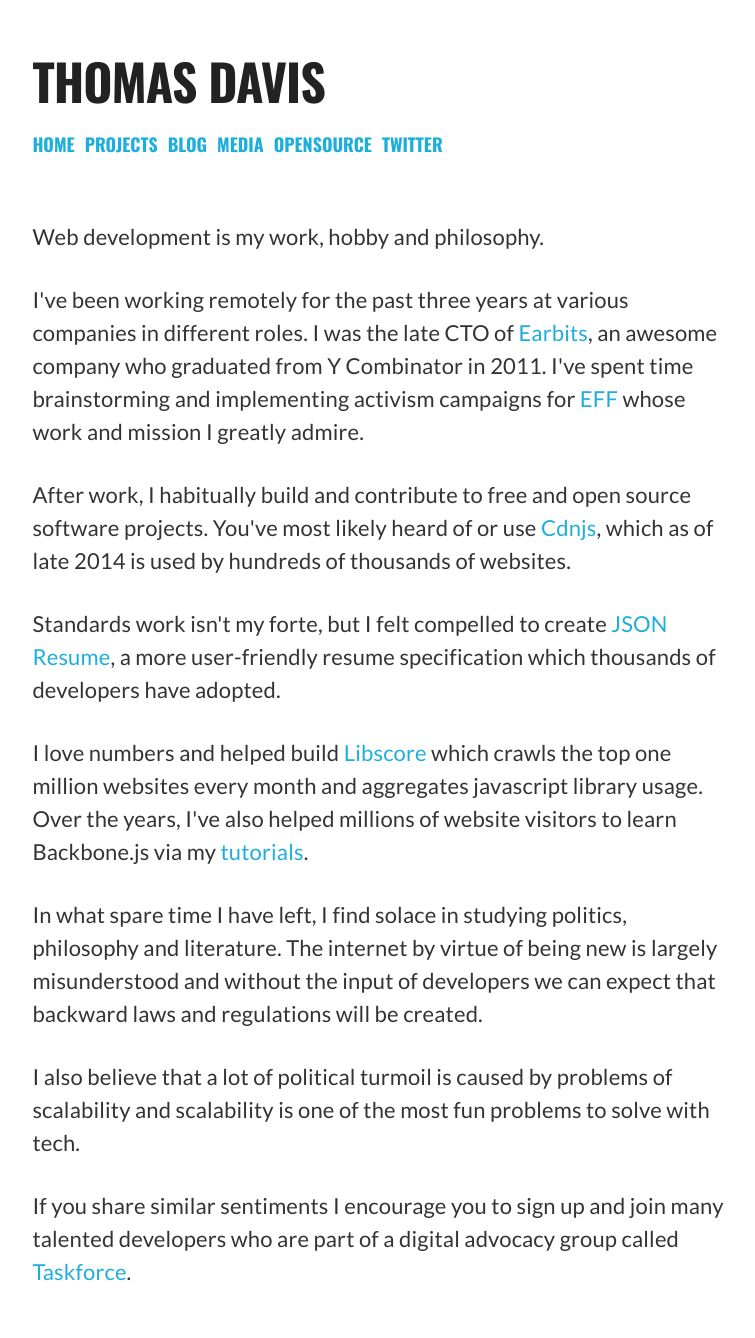
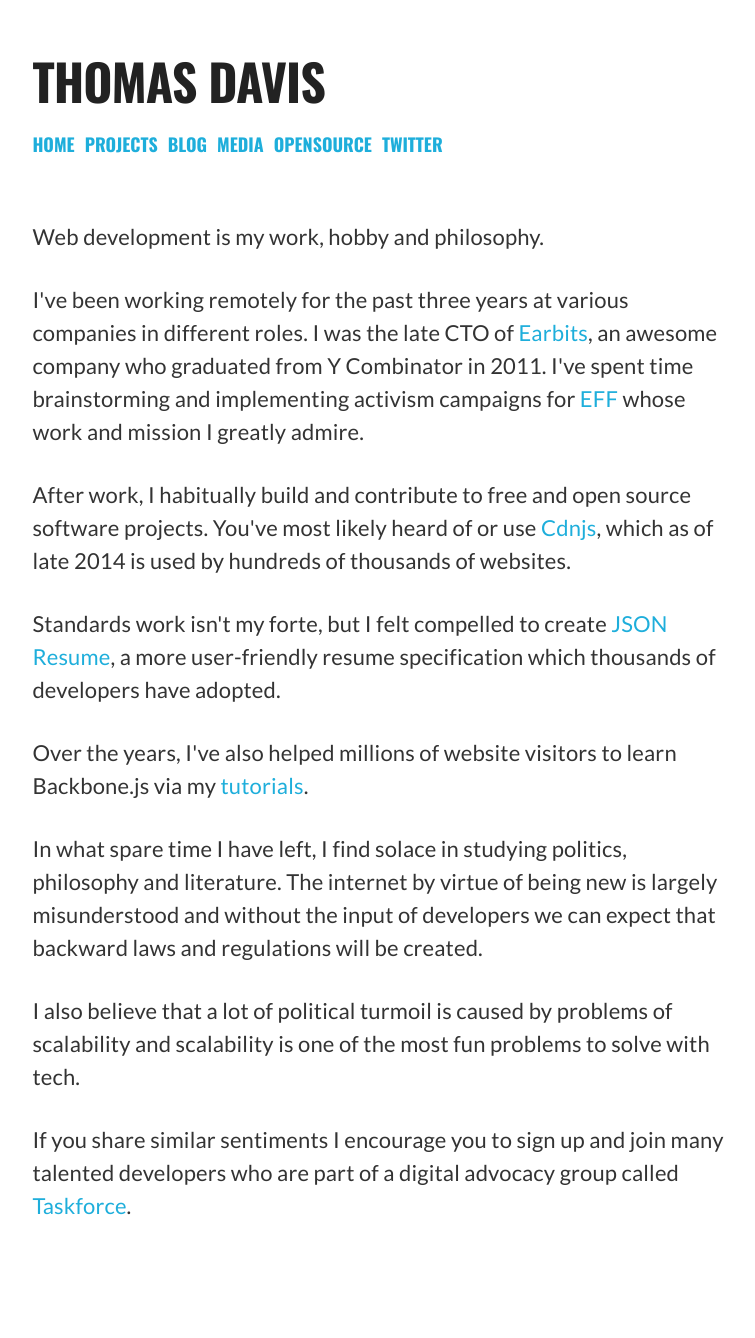
Before and after one commit to thomasdavis/homepage, a Jekyll site: the page built from index.html, in a window 1280 px wide. Shown: the whole page, without its empty margins (294-1049 px from the left). Built offline with Jekyll 4.4.1, drawn with Linux system fonts in a browser that asks for light colours; nearby versions of some CDN libraries; comment, search, counter and statistics services are not loaded; after the commit the page ends 1272 px from its top, so only the background shows below that.

Commit message:
no more libscore

```diff
--- a/index.html
+++ b/index.html
@@ -12,7 +12,7 @@
 
 <p></a>Standards work isn't my forte, but I felt compelled to create <a href="https://jsonresume.org">JSON Resume</a>, a more user-friendly resume specification which thousands of developers have adopted.</p>
 
-<p>I love numbers and helped build <a href="http://libscore.com">Libscore</a> which crawls the top one million websites every month and aggregates javascript library usage. Over the years, I've also helped millions of website visitors to learn Backbone.js via my <a href="http://backbonetutorials.com">tutorials</a>.
+<p>Over the years, I've also helped millions of website visitors to learn Backbone.js via my <a href="http://backbonetutorials.com">tutorials</a>.
 
 </p>
 <p>In what spare time I have left, I find solace in studying politics, philosophy and literature. The internet by virtue of being new is largely misunderstood and without the input of developers we can expect that backward laws and regulations will be created.
```
